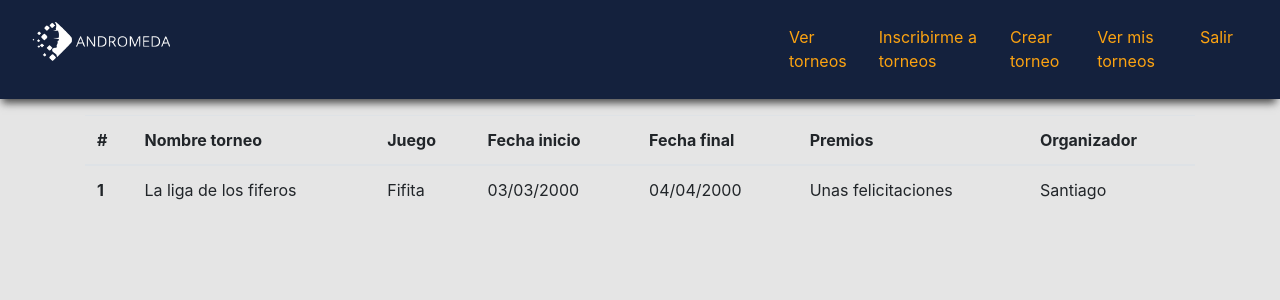
After one commit to JuanArdila12/Proyecto-php, a PHP site: page /verTorneos.php in a window 1280 px wide. The commit adds this page. Shown: the top 300 px of the page. Run offline with PHP 8.4, Linux system fonts and the light colour scheme.

Commit message:
sadasdasd

```diff
--- a/CrearTorneo.html
+++ b/CrearTorneo.php
@@ -1,6 +1,8 @@
+
+
+
 <!DOCTYPE html>
 <html lang="en">
-
 <head>
     <meta charset="UTF-8">
     <meta name="viewport" content="width=device-width, initial-scale=1.0">
@@ -30,7 +32,7 @@
                                 </button>
                             </div>
                             <div class=" row">
-                                <a class="mx-auto redirigir mt-3" href="index.html">Inicio</a>
+                                <a class="mx-auto redirigir mt-3" href="inscripcionTorneo.html">Inicio</a>
                             </div>
                         </div>
                     </form>
--- /dev/null
+++ b/assets/css/amimaciones.css
@@ -0,0 +1,53 @@
+/* ----------------------------------------------
+ * Generated by Animista on 2020-11-10 16:4:49
+ * Licensed under FreeBSD License.
+ * See http://animista.net/license for more info.
+ * w: http://animista.net, t: @cssanimista
+ * ---------------------------------------------- */
+
+/**
+ * ----------------------------------------
+ * animation text-pop-up-top
+ * ----------------------------------------
+ */
+
+ .text-pop-up-tl {
+	-webkit-animation: text-pop-up-tl 0.8s cubic-bezier(0.250, 0.460, 0.450, 0.940) both;
+	        animation: text-pop-up-tl 0.8s cubic-bezier(0.250, 0.460, 0.450, 0.940) both;
+}
+
+
+
+
+ @-webkit-keyframes text-pop-up-tl {
+    0% {
+      -webkit-transform: translateY(0) translateX(0);
+              transform: translateY(0) translateX(0);
+      -webkit-transform-origin: 50% 50%;
+              transform-origin: 50% 50%;
+      text-shadow: none;
+    }
+    100% {
+      -webkit-transform: translateY(-50px) translateX(-50px);
+              transform: translateY(-50px) translateX(-50px);
+      -webkit-transform-origin: 50% 50%;
+              transform-origin: 50% 50%;
+      text-shadow: 0 1px 0 #cccccc, 0 2px 0 #cccccc, 0 3px 0 #cccccc, 0 4px 0 #cccccc, 0 5px 0 #cccccc, 0 6px 0 #cccccc, 0 7px 0 #cccccc, 0 8px 0 #cccccc, 0 9px 0 #cccccc, 0 50px 30px rgba(0, 0, 0, 0.3);
+    }
+  }
+  @keyframes text-pop-up-tl {
+    0% {
+      -webkit-transform: translateY(0) translateX(0);
+              transform: translateY(0) translateX(0);
+      -webkit-transform-origin: 50% 50%;
+              transform-origin: 50% 50%;
+      text-shadow: none;
+    }
+    100% {
+      -webkit-transform: translateY(-50px) translateX(-50px);
+              transform: translateY(-50px) translateX(-50px);
+      -webkit-transform-origin: 50% 50%;
+              transform-origin: 50% 50%;
+      text-shadow: 0 1px 0 #cccccc, 0 2px 0 #cccccc, 0 3px 0 #cccccc, 0 4px 0 #cccccc, 0 5px 0 #cccccc, 0 6px 0 #cccccc, 0 7px 0 #cccccc, 0 8px 0 #cccccc, 0 9px 0 #cccccc, 0 50px 30px rgba(0, 0, 0, 0.3);
+    }
+  }
--- /dev/null
+++ b/assets/css/dashboard.css
@@ -0,0 +1,69 @@
+
+
+body{
+    background-color: #E5E5E5 !important;
+    margin: 0;
+    padding: 0;
+}
+nav{
+    display: block;
+}
+
+#Bienvenida{
+    margin-top: 200px;
+    margin-left: 20px;
+}
+
+.navbar{
+    background-color: #14213D;
+    -webkit-box-shadow: -1px 7px 8px -3px rgba(74,74,74,1);
+    -moz-box-shadow: -1px 7px 8px -3px rgba(74,74,74,1);
+    box-shadow: -1px 7px 8px -3px rgba(74,74,74,1);
+}
+
+.navbar-brand img{
+    width: 20%;
+    box-shadow: #14213d49;
+}
+
+.navbar-nav li a{
+    list-style: none;
+    color: #FCA311;
+}
+.navbar-nav li a:hover{
+    list-style: none;
+    color: #a16a11;
+}
+
+.nav-link{
+    padding: 1rem !important;
+}
+
+#imagen{
+    width: 30rem;
+    margin-top: 45px;
+}
+.Bienvenida{
+    margin-right: 400px;
+}
+
+section, header, nav, main, footer{
+    display: block;
+}
+
+tbody:hover{
+    background-color: #14213d52;
+}
+td:hover{
+    color: #FCA311;
+}
+
+.iconos{
+    color: #14213D;
+    padding: 1rem;
+    font-size: 20px;
+}
+
+.iconos:hover{
+    color: #FCA311;
+}
--- a/index.html
+++ b/index.php
@@ -45,7 +45,6 @@
 
   <main>
     <div>
-
     </div>
     <div class="container">
       <div class="section-container text-center">
--- a/inscripcionTorneo.html
+++ b/inscripcionTorneo.php
@@ -33,7 +33,7 @@
                                 Ingresar
                             </button>
                             <div class="row">
-                                <a class="mx-auto redirigir mt-3" href="index.html">Inicio</a>
+                                <a class="mx-auto redirigir mt-3" href="dashboard.html">Inicio</a>
                             </div>
                         </div>
                     </form>
--- /dev/null
+++ b/verTorneos.php
@@ -0,0 +1,83 @@
+<!doctype html>
+<html lang="en">
+  <head>
+    <!-- Required meta tags -->
+    <meta charset="utf-8">
+    <meta name="viewport" content="width=device-width, initial-scale=1, shrink-to-fit=no">
+
+    <link rel="stylesheet" href="assets/css/dashboard.css">
+    <link rel="stylesheet" href="assets/css/amimaciones.css">
+
+    <link rel="stylesheet" href="https://use.fontawesome.com/releases/v5.15.1/css/all.css">
+    <!-- Bootstrap CSS -->
+    <link rel="stylesheet" href="https://cdn.jsdelivr.net/npm/bootstrap@4.5.3/dist/css/bootstrap.min.css" integrity="sha384-TX8t27EcRE3e/ihU7zmQxVncDAy5uIKz4rEkgIXeMed4M0jlfIDPvg6uqKI2xXr2" crossorigin="anonymous">
+
+    <title>Usuario</title>
+  </head>
+  <body>
+    <nav class="navbar navbar-expand-lg navbar-sticky navbar-stuck">
+        <div class="container-fluid">
+          <a href="#" class="navbar-brand">
+            <img src="assets/img/logo.png" alt="" srcset="">
+          </a>
+
+          <div class="collapse navbar-collapse">
+            <ul class="navbar-nav ml-auto">
+              <li class="navbar-item"><a href="verTorneos.html" class="nav-link">Ver torneos</a></li>
+              <li class="navbar-item"><a href="inscripcionTorneo.html" class="nav-link">Inscribirme a torneos</a></li>
+              <li class="navbar-item"><a href="CrearTorneo.html" class="nav-link">Crear torneo</a></li>
+              <li class="navbar-item"><a href="verMistorneos.html" class="nav-link">Ver mis torneos</a></li>
+              <li class="navbar-item"><a href="index.html" class="nav-link">Salir</a></li>
+            </ul>
+          </div>
+        </div>
+      </nav>
+
+      <div class="container">
+        <div class="table-responsive">
+          <table class="table">
+            <table class="table table-hover">
+              <thead>
+                <tr>
+                  <th scope="col">#</th>
+                  <th scope="col">Nombre torneo</th>
+                  <th scope="col">Juego</th>
+                  <th scope="col">Fecha inicio</th>
+                  <th scope="col">Fecha final</th>
+                  <th scope="col">Premios</th>
+                  <th scope="col">Organizador</th>
+                </tr>
+              </thead>
+              <tbody>
+                <tr>
+                  <th scope="row">1</th>
+                  <td>La liga de los fiferos</td>
+                  <td>Fifita</td>
+                  <td>03/03/2000</td>
+                  <td>04/04/2000</td>
+                  <td>Unas felicitaciones</td>
+                  <td>Santiago</td>
+                </tr>
+              </tbody>
+            </table>
+          </table>
+        </div>
+      </div>
+
+
+
+
+
+
+
+    <!-- Option 1: jQuery and Bootstrap Bundle (includes Popper) -->
+    <script src="https://code.jquery.com/jquery-3.5.1.slim.min.js" integrity="sha384-DfXdz2htPH0lsSSs5nCTpuj/zy4C+OGpamoFVy38MVBnE+IbbVYUew+OrCXaRkfj" crossorigin="anonymous"></script>
+    <script src="https://cdn.jsdelivr.net/npm/bootstrap@4.5.3/dist/js/bootstrap.bundle.min.js" integrity="sha384-ho+j7jyWK8fNQe+A12Hb8AhRq26LrZ/JpcUGGOn+Y7RsweNrtN/tE3MoK7ZeZDyx" crossorigin="anonymous"></script>
+
+    <!-- Option 2: jQuery, Popper.js, and Bootstrap JS
+    <script src="https://code.jquery.com/jquery-3.5.1.slim.min.js" integrity="sha384-DfXdz2htPH0lsSSs5nCTpuj/zy4C+OGpamoFVy38MVBnE+IbbVYUew+OrCXaRkfj" crossorigin="anonymous"></script>
+    <script src="https://cdn.jsdelivr.net/npm/popper.js@1.16.1/dist/umd/popper.min.js" integrity="sha384-9/reFTGAW83EW2RDu2S0VKaIzap3H66lZH81PoYlFhbGU+6BZp6G7niu735Sk7lN" crossorigin="anonymous"></script>
+    <script src="https://cdn.jsdelivr.net/npm/bootstrap@4.5.3/dist/js/bootstrap.min.js" integrity="sha384-w1Q4orYjBQndcko6MimVbzY0tgp4pWB4lZ7lr30WKz0vr/aWKhXdBNmNb5D92v7s" crossorigin="anonymous"></script>
+    -->
+  </body>
+</html>
```
Also changed, not shown: dashboard.php (added, +63 -0 lines), verMistorneos.php (added, +82 -0 lines), assets/img/Saly-10.png (added), login.php (renamed from login.html), register.php (renamed from register.html).
